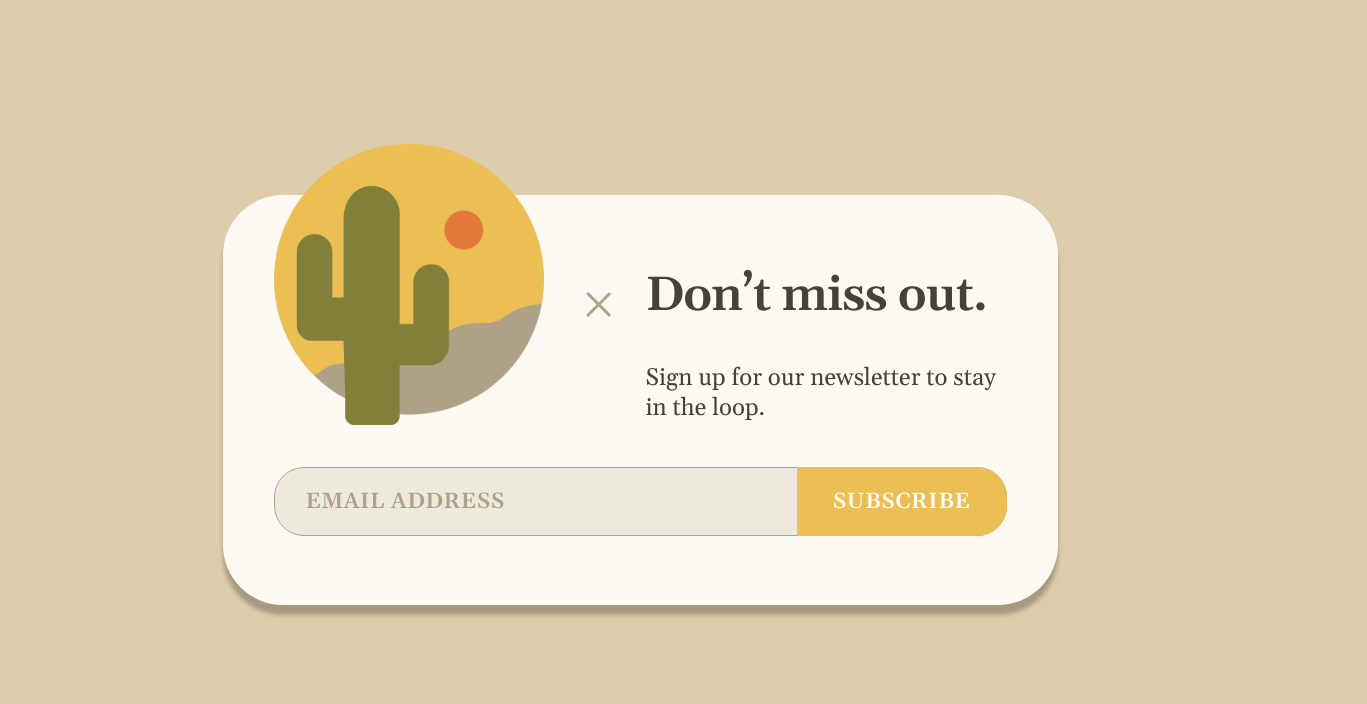
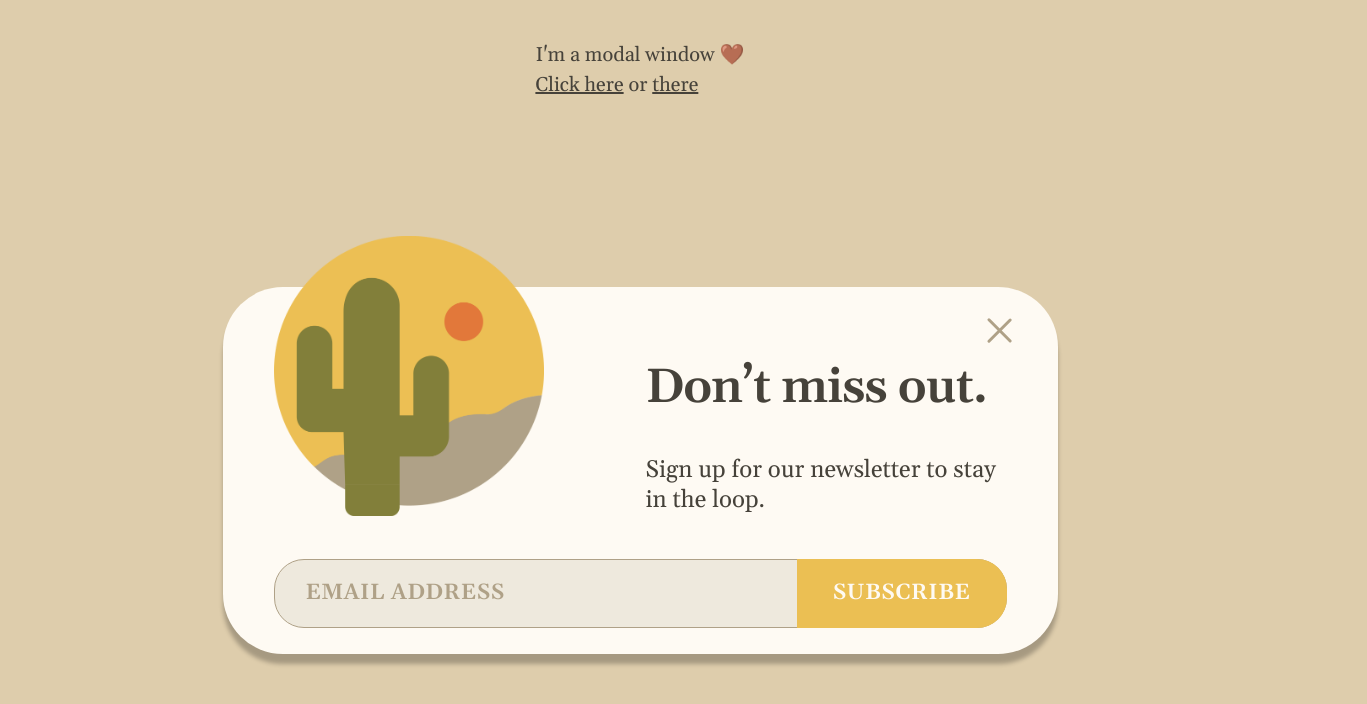
Before and after one commit to NadezhdaJS/modal-window-cactus, a website: page src/index.html in a window 1280 px wide. Shown: the whole page, 1367 px wide, since content can reach past the window. Drawn offline with nearby package versions, Linux system fonts and the light colour scheme; files that its build step writes are made by us from their sources.

Commit message:
add: overlay, text

```diff
--- a/gulp/version.json
+++ b/gulp/version.json
@@ -1,3 +1,3 @@
 {
-    "main": "20220818233808"
+    "main": "20220819201458"
 }
--- a/src/index.html
+++ b/src/index.html
@@ -8,7 +8,11 @@
 
 	<main>
 		<div class="container">
-			<div class="modal">
+			<div class="click-on-me">
+				I'm a modal window 🤎<br>
+				<a href="#" class="link">Click here</a> or <a href="#" class="link">there</a>
+			</div>
+			<div class="modal ">
 				<div class="close-modal">
 					<div class="left">
 					</div>
@@ -29,7 +33,7 @@
 					</button>
 				</form>
 			</div>
-
+			<div class="overlay hide"></div>
 		</div>
 	</main>
 
--- a/src/scss/base/_base.scss
+++ b/src/scss/base/_base.scss
@@ -10,4 +10,6 @@ body {
 .container {
   display: flex;
   height: 100vh;
+  margin: 0 auto;
+  flex-direction: column;
 }
--- a/src/scss/components/_modal-window.scss
+++ b/src/scss/components/_modal-window.scss
@@ -1,35 +1,56 @@
+.click-on-me {
+  font-size: 2em;
+  font-weight: 400;
+  margin: 2em auto;
+  color: $color-text;
+  height: fit-content;
+}
+
+.link {
+  color: $color-text;
+}
+
+a:hover {
+  color: #6f4d13;
+}
+
 .modal {
+  display: flex;
+  flex-direction: column;
+  flex-wrap: nowrap;
   background-color: $main-white;
-  width: 83.5em;
-  height: 41em;
+  max-width: 83.5em;
+  max-height: 41em;
   padding: 7em 5.1em;
   margin: auto;
   box-shadow: 0em 1em 0.4em rgba(0, 0, 0, 0.25);
   border-radius: 6em;
   position: relative;
+  width: 100%;
 }
 
 .close-modal {
-  right: 41px;
-  top: 38px;
+  right: -36rem;
+  top: -2.8rem;
   display: flex;
   justify-content: center;
   position: relative;
+  cursor: pointer;
 }
 .left {
-  width: 33.42px;
-  height: 3px;
+  width: 3.34rem;
+  height: 0.3rem;
   background-color: $main-grey;
   transform: rotate(45deg);
-  border-radius: 2px;
+  border-radius: 0.2rem;
   position: absolute;
 }
 .right {
-  width: 33.42px;
-  height: 3px;
+  width: 3.34rem;
+  height: 0.3rem;
   background-color: $main-grey;
   transform: rotate(-45deg);
-  border-radius: 2px;
+  border-radius: 0.2rem;
   position: absolute;
 }
 
@@ -59,6 +80,10 @@
   width: 73.3rem;
   height: 6.9rem;
   position: relative;
+  :active,
+  :focus {
+    outline: none;
+  }
 
   input {
     width: 73.3rem;
@@ -95,4 +120,19 @@
   font-family: Gelasio;
   font-style: normal;
   font-weight: 600;
+  cursor: pointer;
 }
+
+.overlay {
+  position: absolute;
+  top: 0;
+  left: 0;
+  width: 100%;
+  height: 100%;
+  background-color: rgba(0, 0, 0, 0.6);
+  backdrop-filter: blur(3px);
+}
+
+.hide {
+  display: none;
+}
--- /dev/null
+++ b/src/scss/fonts.scss
@@ -0,0 +1,14 @@
+@font-face {
+	font-family: Gelasio;
+	font-display: swap;
+	src: url("../fonts/Gelasio-SemiBold.woff2") format("woff2"), url("../fonts/Gelasio-SemiBold.woff") format("woff");
+	font-weight: 600;
+	font-style: normal;
+}
+@font-face {
+	font-family: Gelasio;
+	font-display: swap;
+	src: url("../fonts/Gelasio-Regular.woff2") format("woff2"), url("../fonts/Gelasio-Regular.woff") format("woff");
+	font-weight: 400;
+	font-style: normal;
+}
```
Also changed, not shown: dist/css/style.css, dist/css/style.min.css, dist/fonts/Gelasio-Regular.woff (added), dist/fonts/Gelasio-Regular.woff2 (added), dist/fonts/Gelasio-SemiBold.woff (added), dist/fonts/Gelasio-SemiBold.woff2 (added), dist/index.html.
